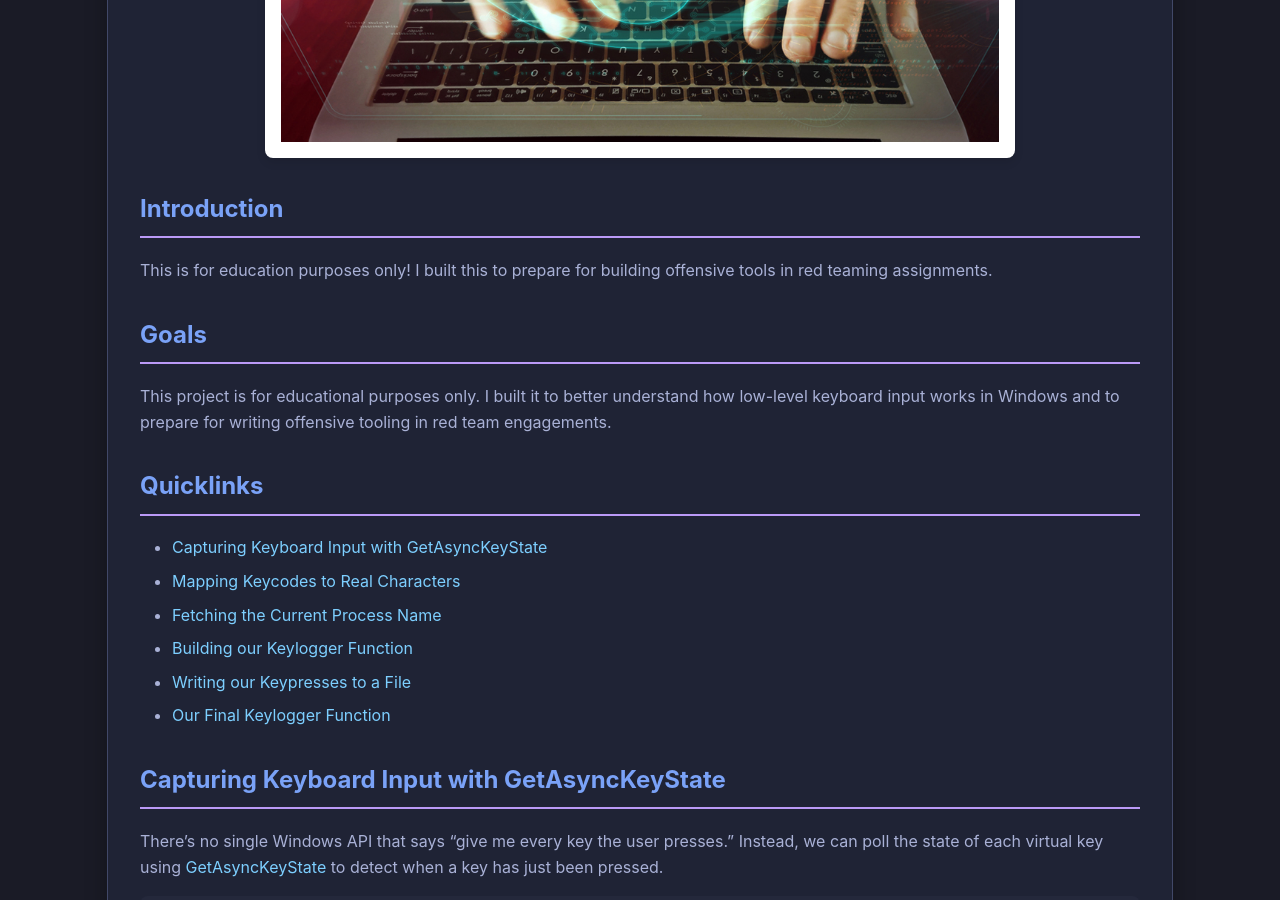
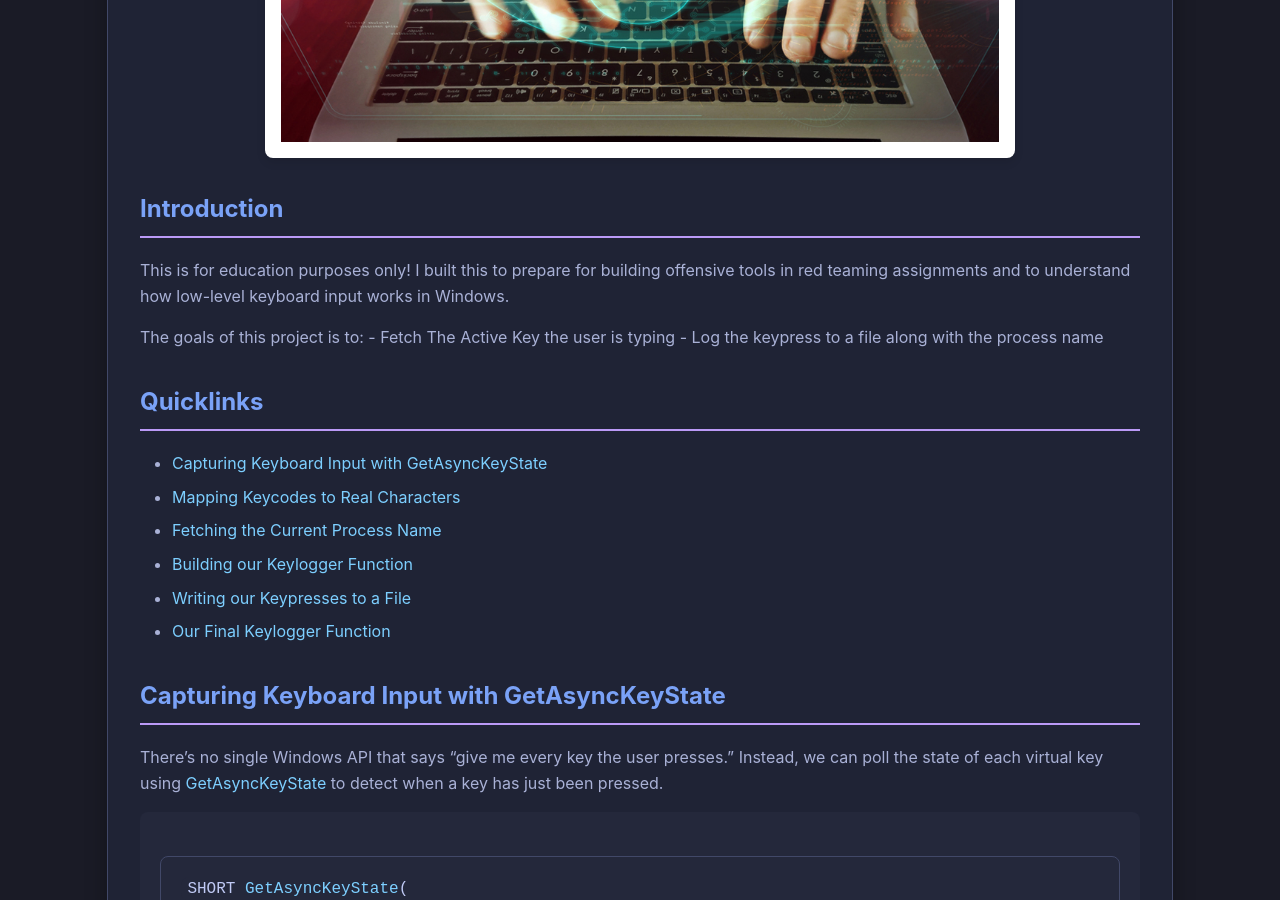
Before and after one commit to Drew-Alleman/drewalleman.xyz, a Jekyll site: the page built from _posts/2025-12-7-Building-a-Keylogger-for-Windows-in-C++.md, in a window 1280 px wide and 900 px high, scrolled down 442 px. Built offline with Jekyll 4.4.1, drawn with Linux system fonts in a browser that asks for light colours.

Commit message:
Refine introduction and goals in keylogger documentation
Updated introduction and goals sections for clarity.

```diff
--- a/_posts/2025-12-7-Building-a-Keylogger-for-Windows-in-C++.md
+++ b/_posts/2025-12-7-Building-a-Keylogger-for-Windows-in-C++.md
@@ -17,9 +17,12 @@ author: Drew Alleman
 last_modified_at: 2025-12-7 9:12:00 -0700
 ---
 # Introduction
-This is for education purposes only! I built this to prepare for building offensive tools in red teaming assignments.
-# Goals
-This project is for educational purposes only. I built it to better understand how low-level keyboard input works in Windows and to prepare for writing offensive tooling in red team engagements.
+This is for education purposes only! I built this to prepare for building offensive tools in red teaming assignments and to understand how low-level keyboard input works in Windows.
+
+The goals of this project is to:
+	- Fetch The Active Key the user is typing
+	- Log the keypress to a file along with the process name
+
 # Quicklinks
 - [Capturing Keyboard Input with GetAsyncKeyState](#capturing-keyboard-input-with-getasynckeystate)
 - [Mapping Keycodes to Real Characters](#mapping-keycodes-to-real-characters)
```
